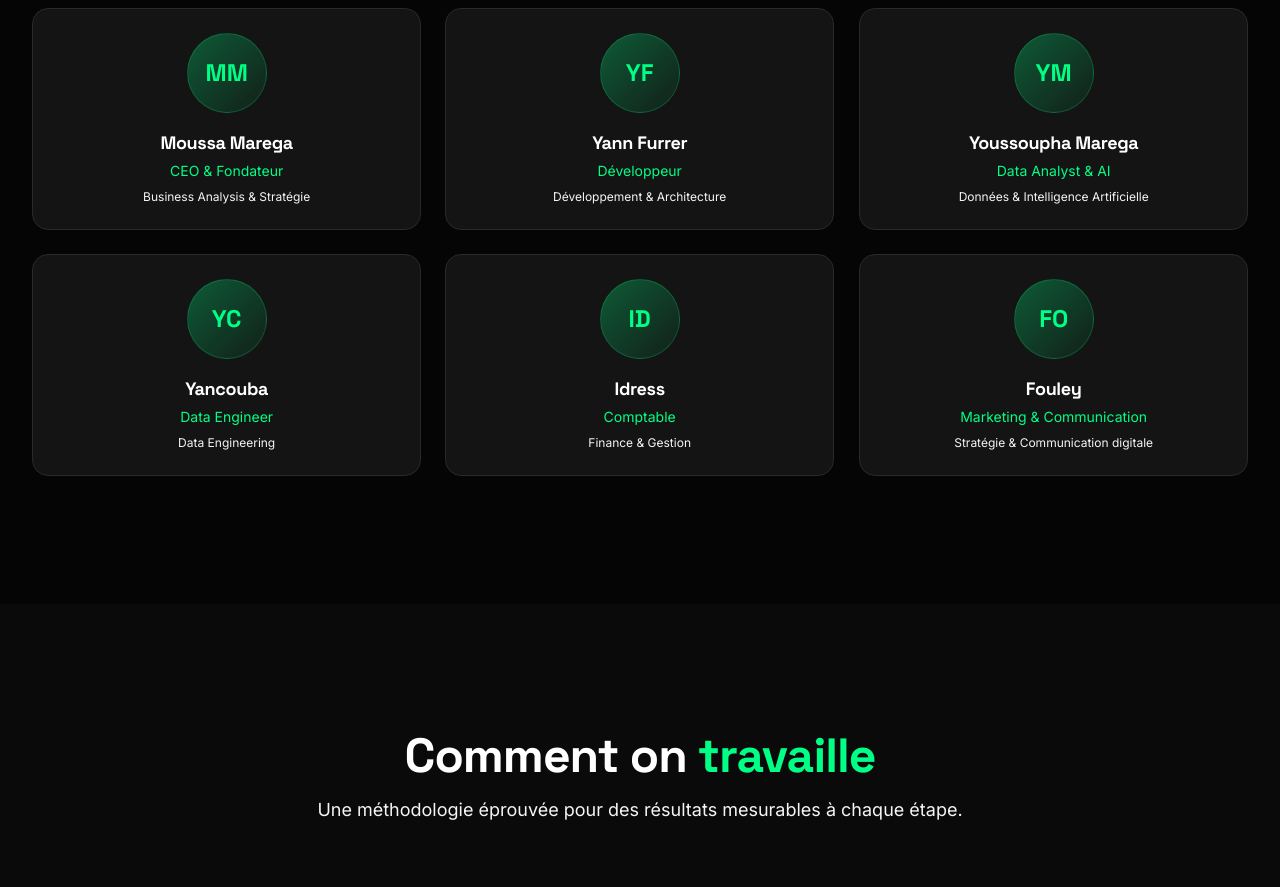
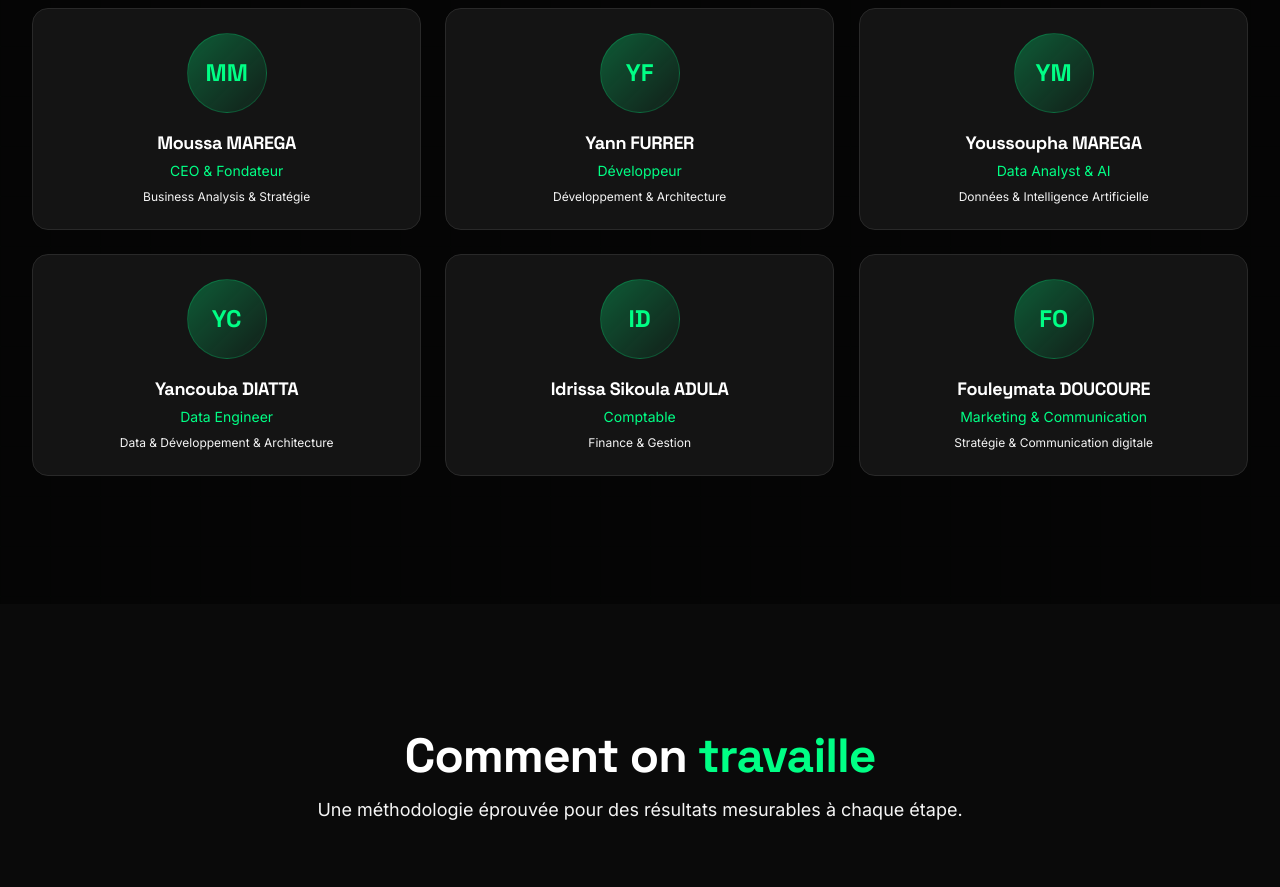
Before and after one commit to Warebi-IT/warebi-website-front, a React (Vite) app: page /a-propos in a window 1280 px wide. Shown: the part 1800-2687 px from the top of the page. Built offline with nearby package versions, Linux system fonts and the light colour scheme.

Commit message:
correction noms

```diff
--- a/src/pages/About.tsx
+++ b/src/pages/About.tsx
@@ -17,12 +17,12 @@ const valueKeys = [
 const processKeys = ['understand', 'build', 'measure', 'support'] as const;
 
 const team = [
-  { name: 'Moussa Marega', role: 'CEO & Fondateur', expertise: 'Business Analysis & Stratégie', initials: 'MM' },
-  { name: 'Yann Furrer', role: 'Développeur', expertise: 'Développement & Architecture', initials: 'YF' },
-  { name: 'Youssoupha Marega', role: 'Data Analyst & AI', expertise: 'Données & Intelligence Artificielle', initials: 'YM' },
-  { name: 'Yancouba', role: 'Data Engineer', expertise: 'Data Engineering', initials: 'YC' },
-  { name: 'Idress', role: 'Comptable', expertise: 'Finance & Gestion', initials: 'ID' },
-  { name: 'Fouley', role: 'Marketing & Communication', expertise: 'Stratégie & Communication digitale', initials: 'FO' },
+  { name: 'Moussa MAREGA', role: 'CEO & Fondateur', expertise: 'Business Analysis & Stratégie', initials: 'MM' },
+  { name: 'Yann FURRER', role: 'Développeur', expertise: 'Développement & Architecture', initials: 'YF' },
+  { name: 'Youssoupha MAREGA', role: 'Data Analyst & AI', expertise: 'Données & Intelligence Artificielle', initials: 'YM' },
+  { name: 'Yancouba DIATTA', role: 'Data Engineer', expertise: 'Data & Développement & Architecture  ', initials: 'YC' },
+  { name: 'Idrissa Sikoula ADULA', role: 'Comptable', expertise: 'Finance & Gestion', initials: 'ID' },
+  { name: 'Fouleymata DOUCOURE', role: 'Marketing & Communication', expertise: 'Stratégie & Communication digitale', initials: 'FO' },
 ];
 
 const referenceKeys = ['brenacaire', 'arkea', 'cmso', 'canada'];
```
